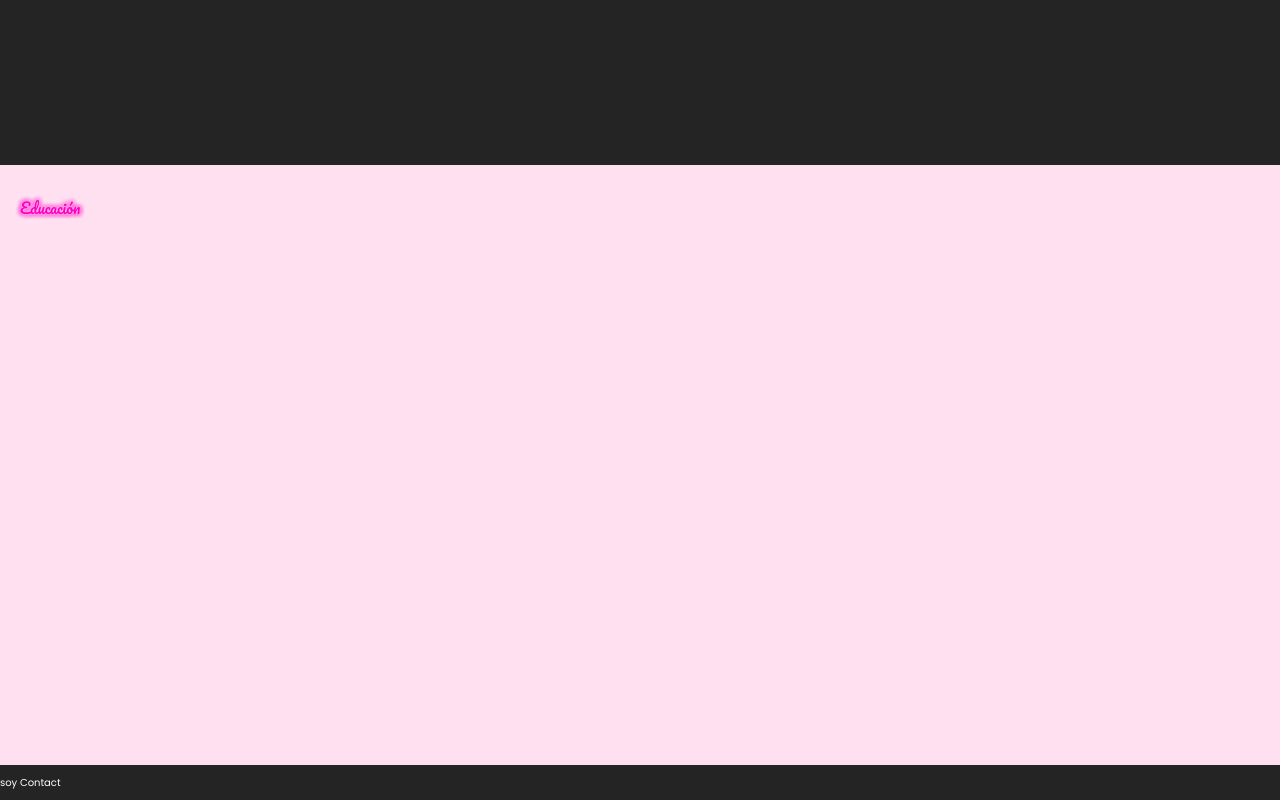
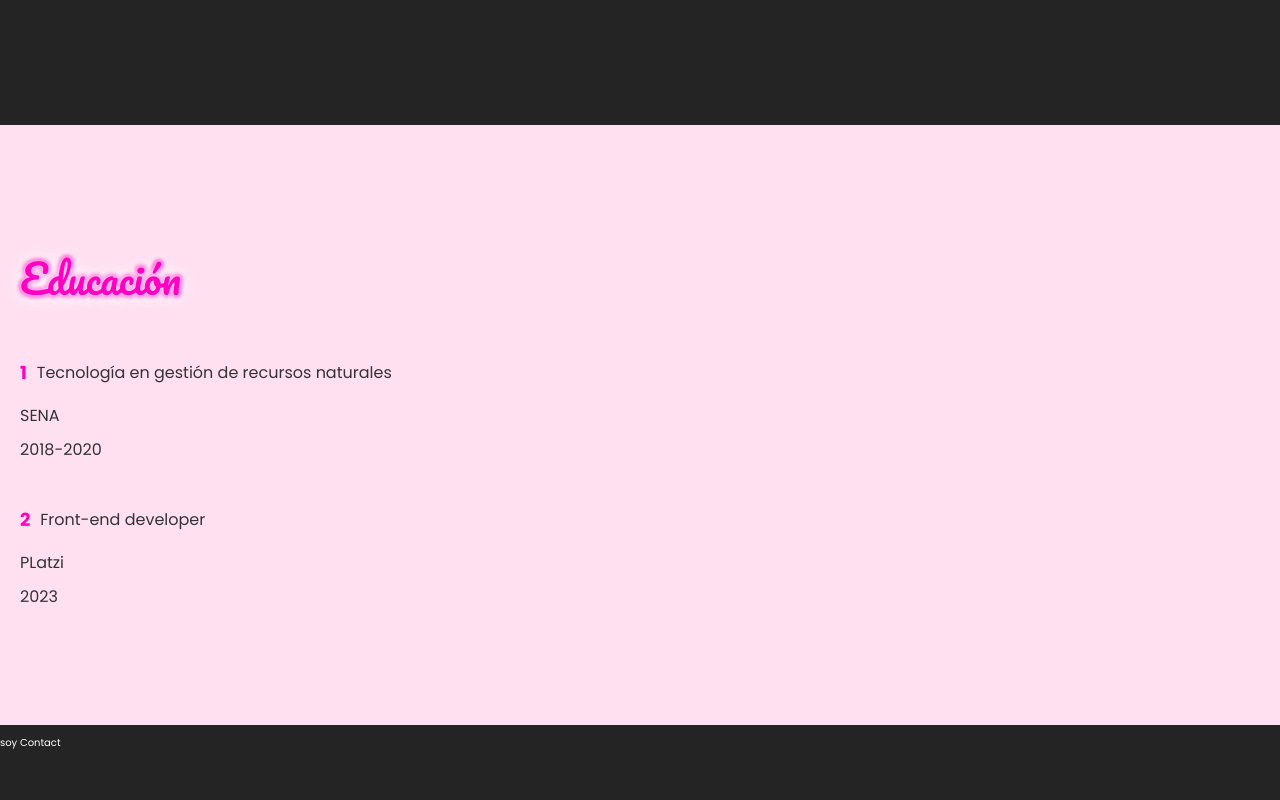
Before and after one commit to sarasegura/sara-segura-personal-portfolio, a React (Vite) app: page /#/ in a window 1280 px wide. Shown: the part 2735-3535 px from the top of the page. After the commit the page ends 3495 px from the top, so only its background shows below. Built offline with nearby package versions, Linux system fonts and the light colour scheme.

Commit message:
se agregan estilos al componente education

```diff
--- a/src/components/Education/Education.css
+++ b/src/components/Education/Education.css
@@ -2,6 +2,9 @@
   height: 70vh;
   background: rgb(255, 224, 241);
   padding: 20px;
+  display: flex;
+  flex-direction: column;
+  justify-content: center;
 }
 
 .education-title {
@@ -12,11 +15,53 @@
     0 0 5px rgb(255, 0, 195);
 }
 
+.wrapper-card-education {
+  display: flex;
+  flex-direction: column;
+  margin-bottom: 10px;
+}
+
+.profession-name {
+  display: flex;
+  justify-content: start;
+  align-items: center;
+}
+
+.number-education {
+  font-size: 18px;
+  font-weight: bold;
+  margin-right: 10px;
+  color: rgb(255, 0, 195);
+}
+
+.p-education {
+  margin: 0;
+  font-size: 16px;
+  color: #333;
+}
+
+.year-education {
+  font-size: 16px;
+  margin-top: 10px;
+  color: #333;
+}
+
+/* Puedes personalizar estos estilos según tus preferencias */
+
 @media (max-width: 767px) {
+  .education-title {
+    font-size: 3rem;
+  }
 }
 
 @media (min-width: 768px) and (max-width: 1023px) {
+  .education-title {
+    font-size: 3rem;
+  }
 }
 
 @media (min-width: 1024px) {
+  .education-title {
+    font-size: 4rem;
+  }
 }
--- a/src/components/Education/index.jsx
+++ b/src/components/Education/index.jsx
@@ -5,6 +5,24 @@ function Education({ id }) {
   return (
     <div className="container-education" id={id}>
       <h2 className="education-title">Educación</h2>
+      <span className="wrapper-card-education">
+        <div className="profession-name">
+          <p className="number-education">1</p>
+          <p className="p-education">
+            Tecnología en gestión de recursos naturales
+          </p>
+        </div>
+        <p className="p-education">SENA</p>
+        <p className="year-education">2018-2020</p>
+      </span>
+      <span className="wrapper-card-education">
+        <div className="profession-name">
+          <p className="number-education">2</p>
+          <p className="p-education">Front-end developer</p>
+        </div>
+        <p className="p-education">PLatzi</p>
+        <p className="year-education">2023</p>
+      </span>
     </div>
   );
 }
--- a/src/components/Myproyects/Myproyects.css
+++ b/src/components/Myproyects/Myproyects.css
@@ -80,7 +80,7 @@
 
 @media (min-width: 1024px) {
   .container-myproyect {
-    height: 120vh;
+    height: 115vh;
   }
   .img-proyects {
     width: 220px;
```
